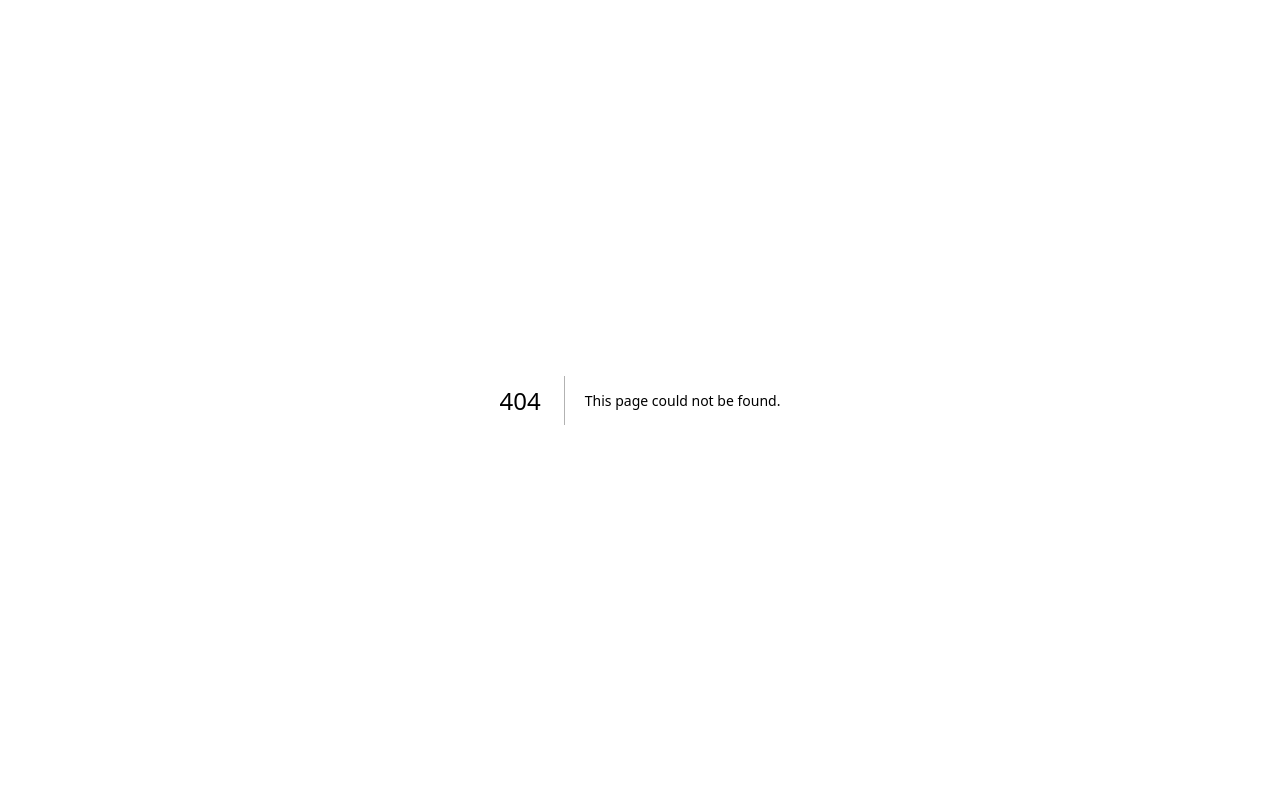
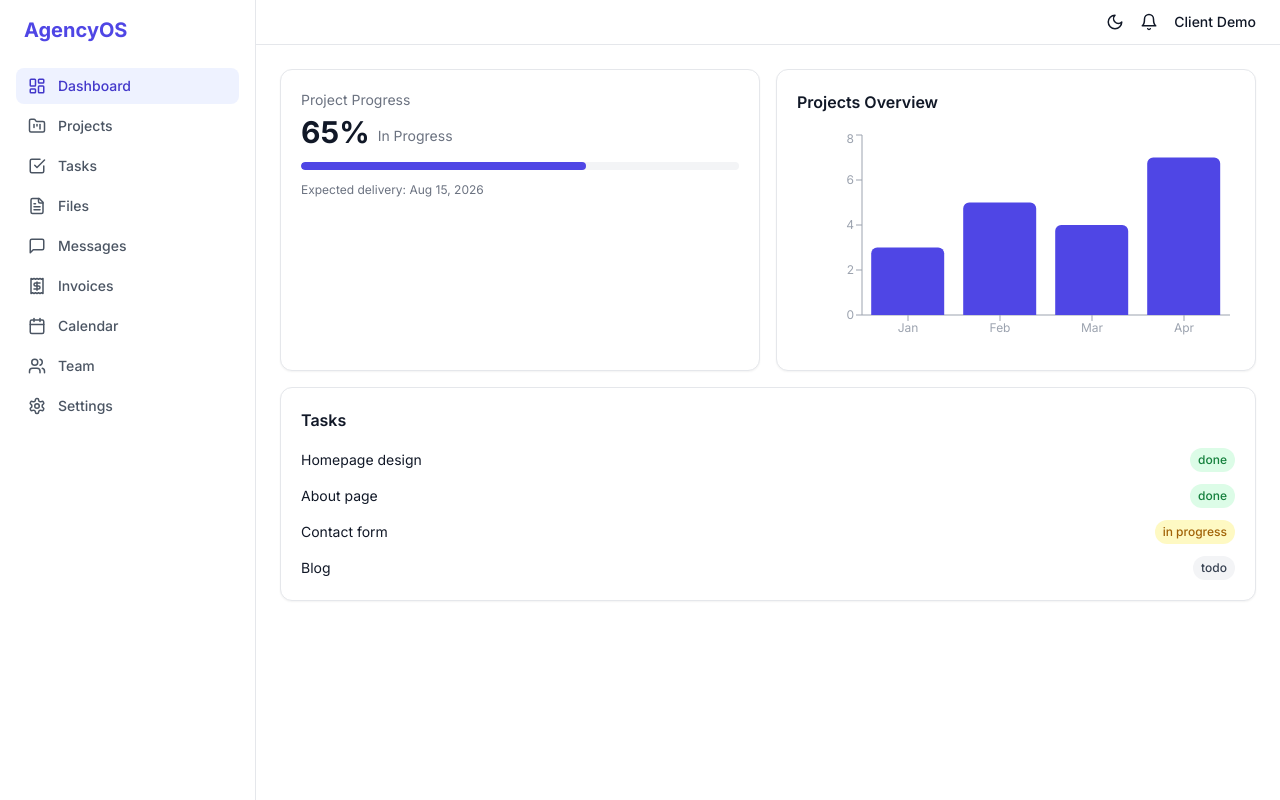
Before and after one commit to itxskbaloch4-jpg/AgencyOS, a Next.js app: page /dashboard/client in a window 1280 px wide. Before the commit this address had no page. Built offline with nearby package versions, Linux system fonts and the light colour scheme.

Commit message:
Create page.tsx

```diff
--- /dev/null
+++ b/src/app/dashboard/client/page.tsx
@@ -0,0 +1,31 @@
+import { Sidebar } from "@/components/layout/Sidebar";
+import { Navbar } from "@/components/layout/Navbar";
+import { ProgressCard } from "@/components/dashboard/ProgressCard";
+import { TaskList } from "@/components/dashboard/TaskList";
+import { AnalyticsChart } from "@/components/dashboard/AnalyticsChart";
+import { Task } from "@/types";
+
+const mockTasks: Task[] = [
+  { id: "1", projectId: "p1", title: "Homepage design", status: "done" },
+  { id: "2", projectId: "p1", title: "About page", status: "done" },
+  { id: "3", projectId: "p1", title: "Contact form", status: "in_progress" },
+  { id: "4", projectId: "p1", title: "Blog", status: "todo" },
+];
+
+export default function ClientDashboard() {
+  return (
+    <div className="flex">
+      <Sidebar />
+      <div className="flex-1">
+        <Navbar userName="Client Demo" />
+        <main className="p-4 md:p-6 grid grid-cols-1 md:grid-cols-2 gap-4">
+          <ProgressCard progress={65} status="in_progress" deliveryDate="Aug 15, 2026" />
+          <AnalyticsChart />
+          <div className="md:col-span-2">
+            <TaskList tasks={mockTasks} />
+          </div>
+        </main>
+      </div>
+    </div>
+  );
+}
```
